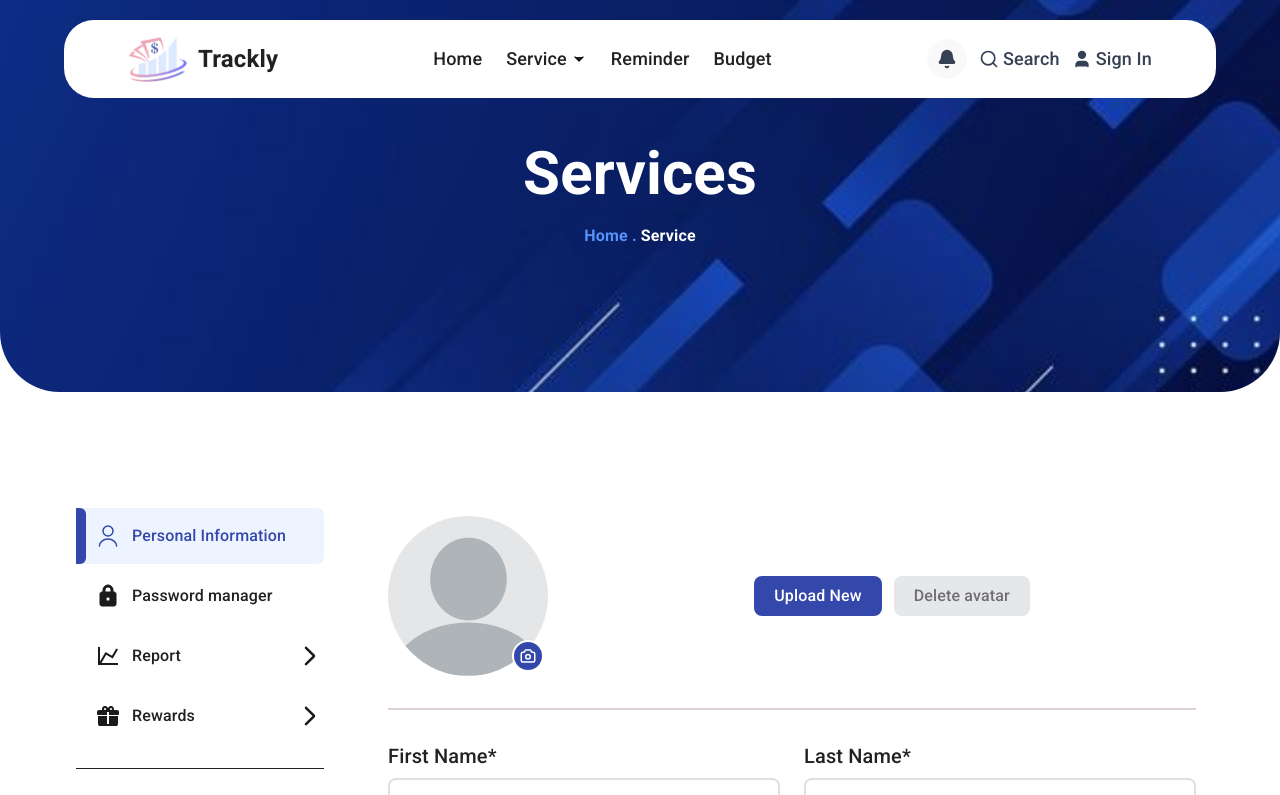
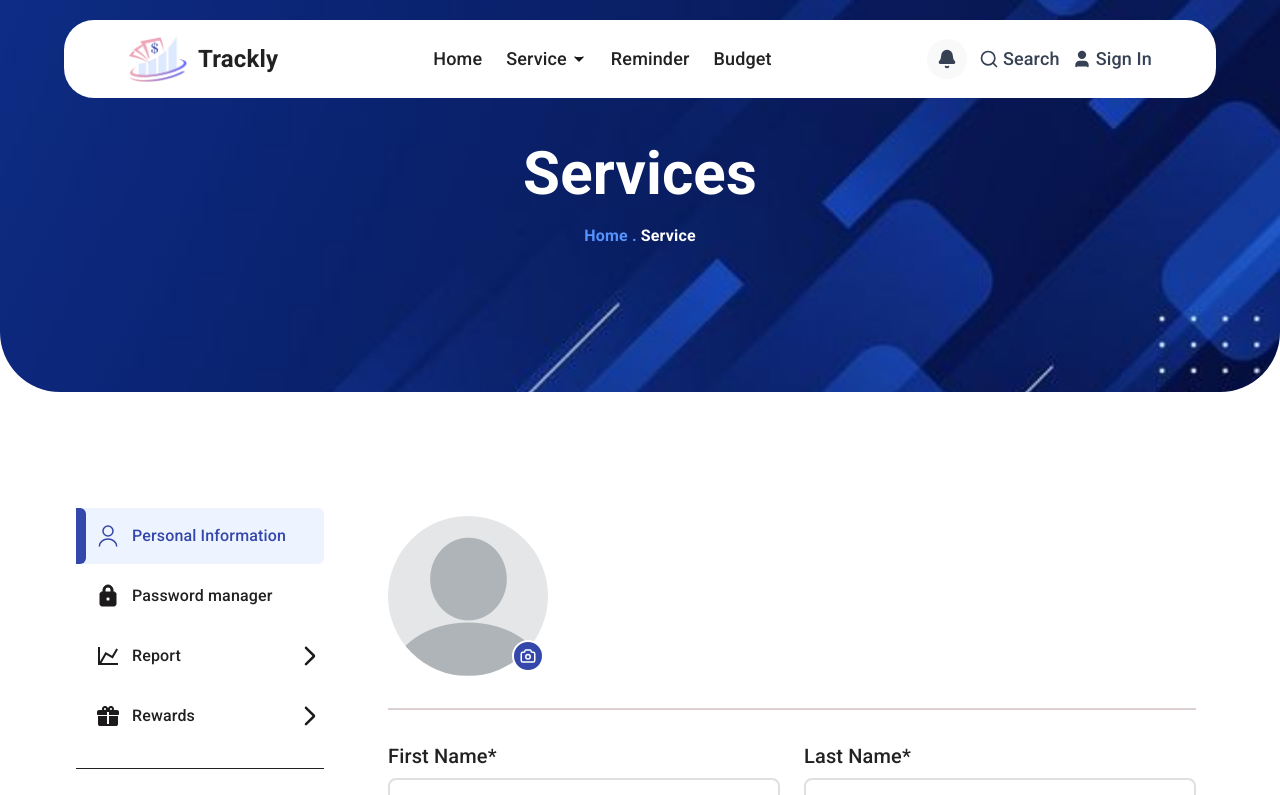
Before and after one commit to Seraj-Omar/Personal-Finance-and-Bill-Splitting-Assistant, a Next.js app: page /settings/profile in a window 1280 px wide. Shown: the top 795 px of the page. Built offline with nearby package versions, Linux system fonts and the light colour scheme.

Commit message:
make a upload button & delete avater as a commint :

```diff
--- a/src/components/profile/AvatarSection.tsx
+++ b/src/components/profile/AvatarSection.tsx
@@ -78,7 +78,7 @@
           </button>
         </div>
 
-        <div className="flex gap-3 lg:flex-1 lg:justify-center">
+        {/* <div className="flex gap-3 lg:flex-1 lg:justify-center">
           <button
             onClick={() => setOpen(true)}
             className="px-5 py-2 rounded-lg bg-[#3447AA] text-white font-medium"
@@ -91,7 +91,7 @@
           >
             Delete avatar
           </button>
-        </div>
+        </div> */}
       </div>
 
       <UploadPictureModal
```
